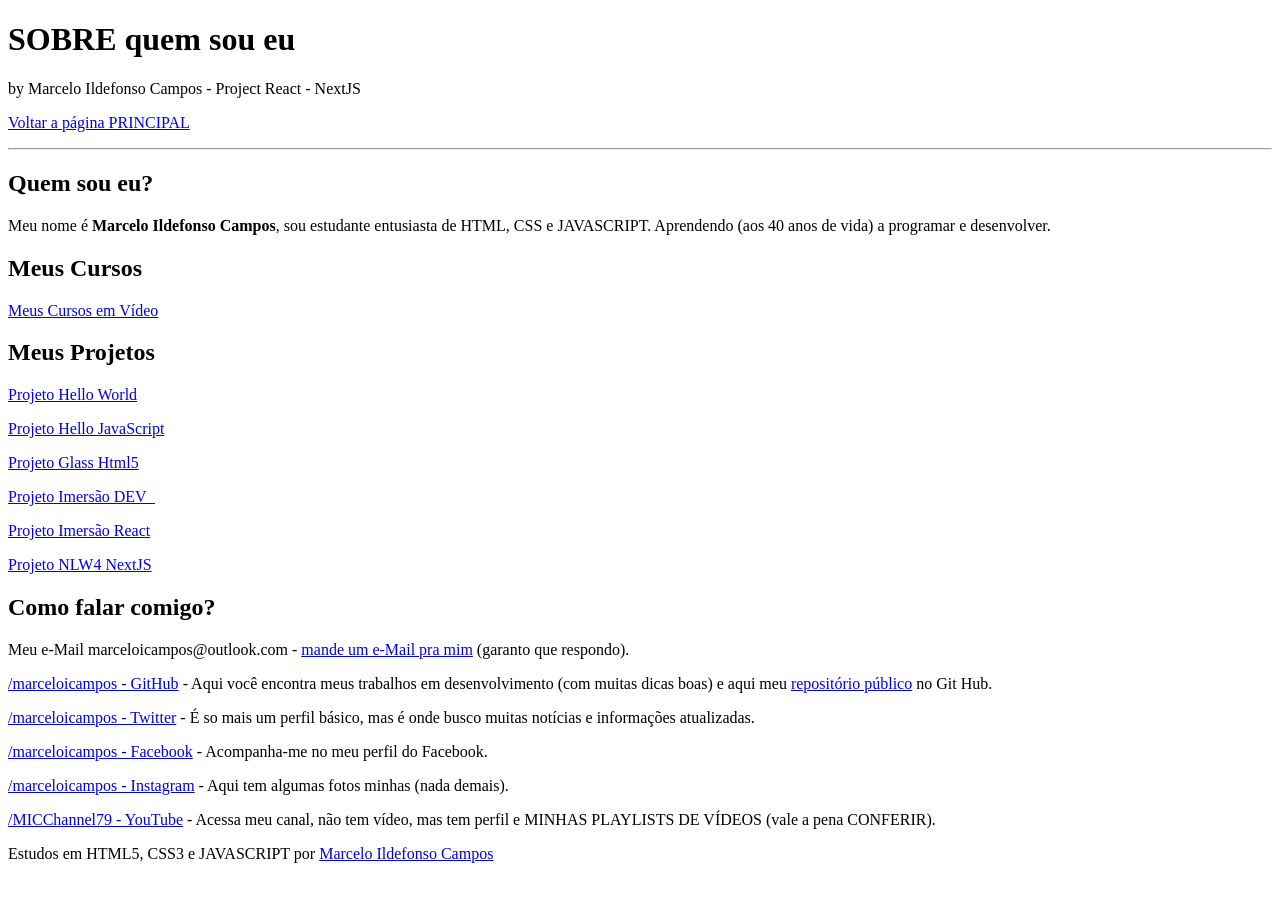
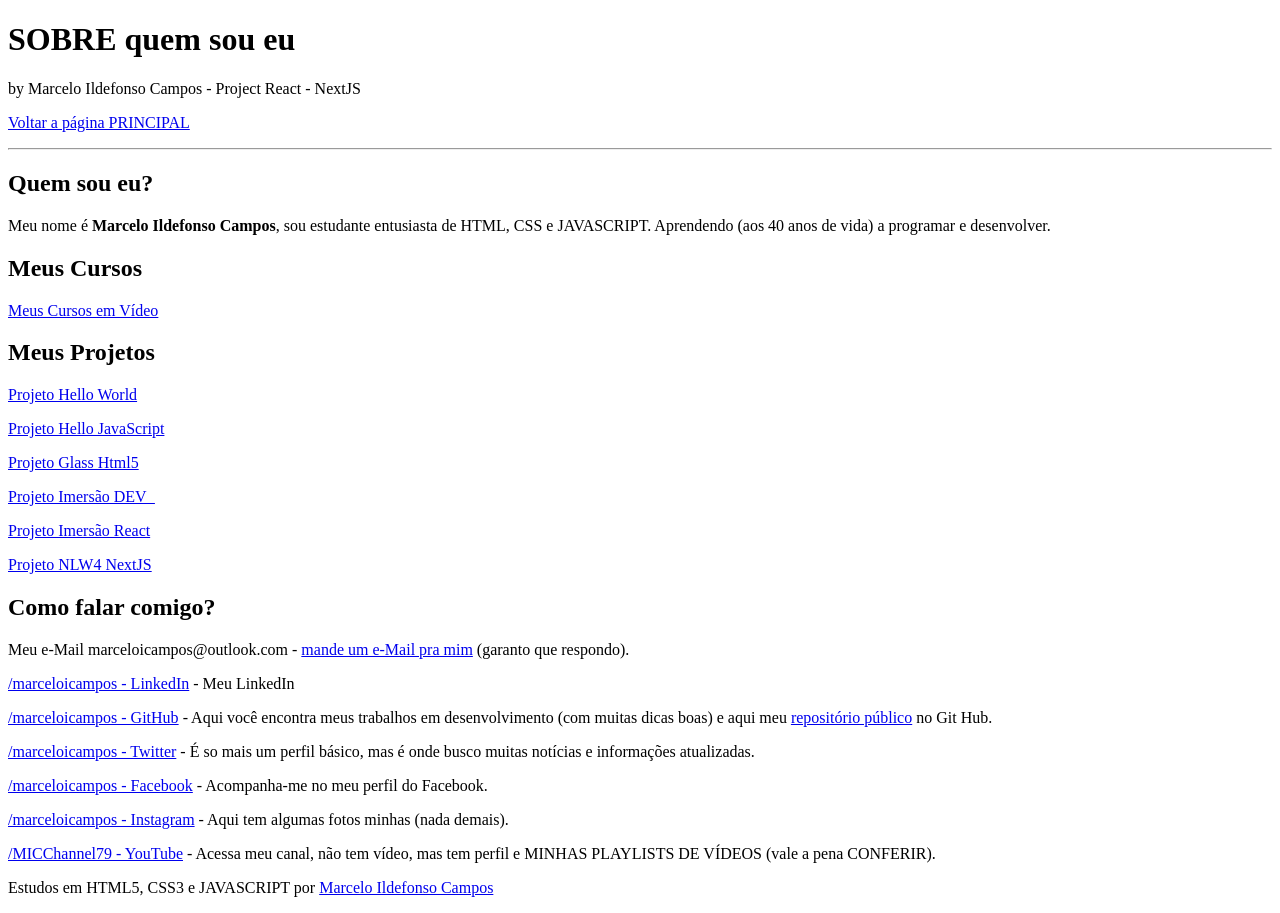
Before and after one commit to marceloicampos/desafio-react-nextjs, a Next.js app: page /about in a window 1280 px wide. Before the commit the page ends 879 px from the top, so only its background shows below. Built offline with nearby package versions, Linux system fonts and the light colour scheme.

Commit message:
Update about.js

```diff
--- a/pages/about.js
+++ b/pages/about.js
@@ -24,6 +24,7 @@ function About() {
             <p><a href="https://miy-nlw-04-nextjs-git-main-marceloicampos.vercel.app/" target="_blank">Projeto NLW4 NextJS</a></p>
             <h2>Como falar comigo?</h2>
             <p>Meu e-Mail marceloicampos@outlook.com - <a href="mailto:marceloicampos@outlook.com"> mande um e-Mail pra mim</a> (garanto que respondo).</p>
+            <p><a href="https://www.linkedin.com/in/marceloicampos" target="_blank"> /marceloicampos - LinkedIn</a> - Meu LinkedIn</p>
             <p><a href="https://github.com/marceloicampos" target="_blank"> /marceloicampos - GitHub</a> - Aqui você encontra meus trabalhos em desenvolvimento (com muitas dicas boas) e aqui meu <a href="https://marceloicampos.github.io" target="_blank">repositório público</a> no Git Hub.</p>
             <p><a href="https://twitter.com/marceloicampos" target="_blank"> /marceloicampos - Twitter</a> - É so mais um perfil básico, mas é onde busco muitas notícias e informações atualizadas.</p>
             <p> <a href="https://www.facebook.com/marceloicampos" target="_blank"> /marceloicampos - Facebook</a> - Acompanha-me no meu perfil do Facebook.</p>
```
